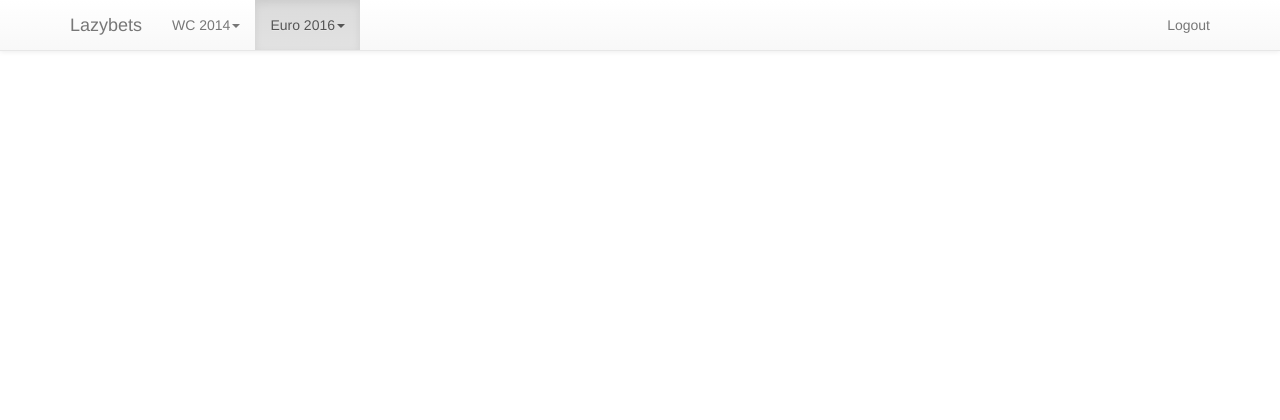
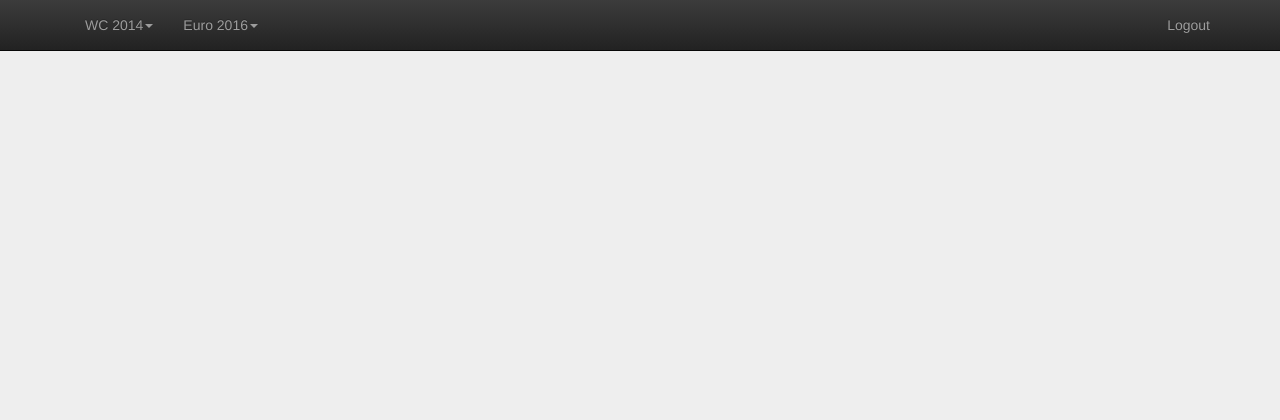
Before and after one commit to grigoriev/betsapp, a Java web app: template src/main/webapp/WEB-INF/tiles/template/default/header.jsp in a window 1280 px wide. Shown: the top 420 px of the page. Before the commit the page ends 51 px from the top, so only its background shows below. Run offline with Spring Boot 4, a stand-in JSP engine, Linux system fonts and the light colour scheme; the template is opened without the code that fills it, so the values that code supplies are empty; the project's own start-up code is not run, and a stand-in starts its controllers and pages; some of the project's set-up classes (security, data sources, template engines, error pages and the like) are left out, and stand-ins take their place; some libraries are stand-ins or nearby versions.

Commit message:
refactoring

```diff
--- a/src/main/webapp/WEB-INF/tiles/template/default/header.jsp
+++ b/src/main/webapp/WEB-INF/tiles/template/default/header.jsp
@@ -3,6 +3,7 @@
 
 <link rel="stylesheet" href="<c:url value="/resources/css/bootstrap/bootstrap.min.css"/>">
 <link rel="stylesheet" href="<c:url value="/resources/css/bootstrap/bootstrap-theme.min.css"/>">
+<link rel="stylesheet" href="<c:url value="/resources/css/index.css"/>">
 <script src="<c:url value="/resources/js/jquery/jquery.min.js"/>" type="text/javascript"></script>
 <script src="<c:url value="/resources/js/bootstrap/bootstrap.min.js"/>"></script>
 <script src="<c:url value="/resources/js/bootstrap/holder.min.js"/>"></script>
@@ -20,7 +21,7 @@
 
 <div class="header">
 
-    <nav class="navbar navbar-default navbar-fixed-top">
+    <nav class="navbar navbar-inverse navbar-fixed-top">
         <div class="container">
             <div class="navbar-header">
                 <button type="button" class="navbar-toggle collapsed" data-toggle="collapse" data-target="#navbar" aria-expanded="false" aria-controls="navbar">
@@ -29,7 +30,7 @@
                     <span class="icon-bar"></span>
                     <span class="icon-bar"></span>
                 </button>
-                <a class="navbar-brand" href="#">Lazybets</a>
+                <!--a class="navbar-brand" href="#">Lazybets</a-->
             </div>
             <div id="navbar" class="navbar-collapse collapse">
                 <ul class="nav navbar-nav navbar-left">
@@ -48,7 +49,7 @@
                             <li><a href="#">Participants</a></li>
                         </ul>
                     </li>
-                    <li class="dropdown active">
+                    <li class="dropdown">
                         <a href="#" class="dropdown-toggle" data-toggle="dropdown" role="button" aria-haspopup="true" aria-expanded="false">Euro 2016<span class="caret"></span></a>
                         <ul class="dropdown-menu">
                             <li><a href="#">Group Stage</a></li>
```
Also changed, not shown: src/main/webapp/resources/css/index.css (renamed from src/main/webapp/resources/css/dashboard.css).
